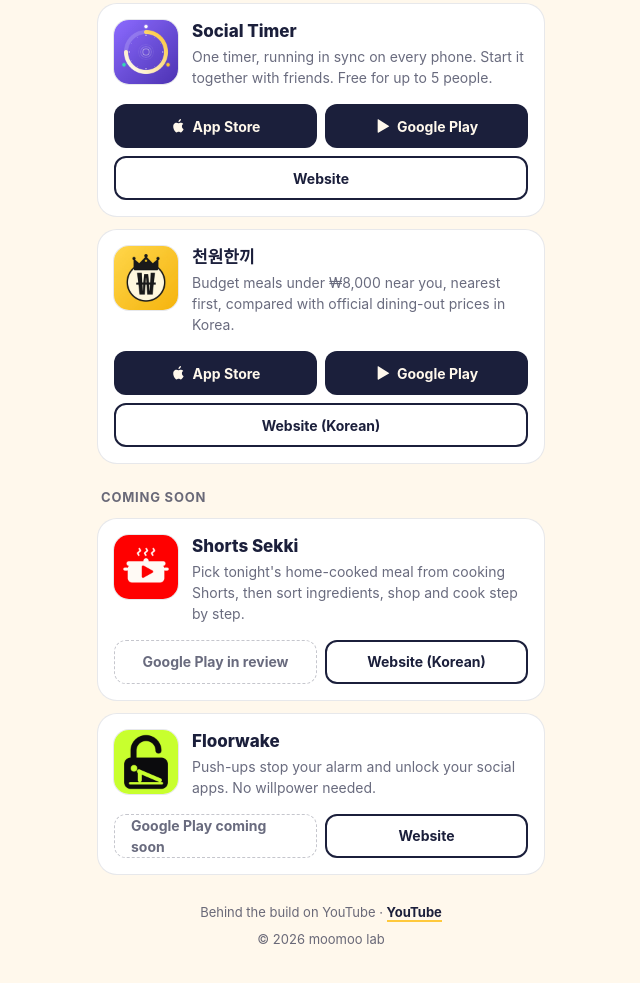
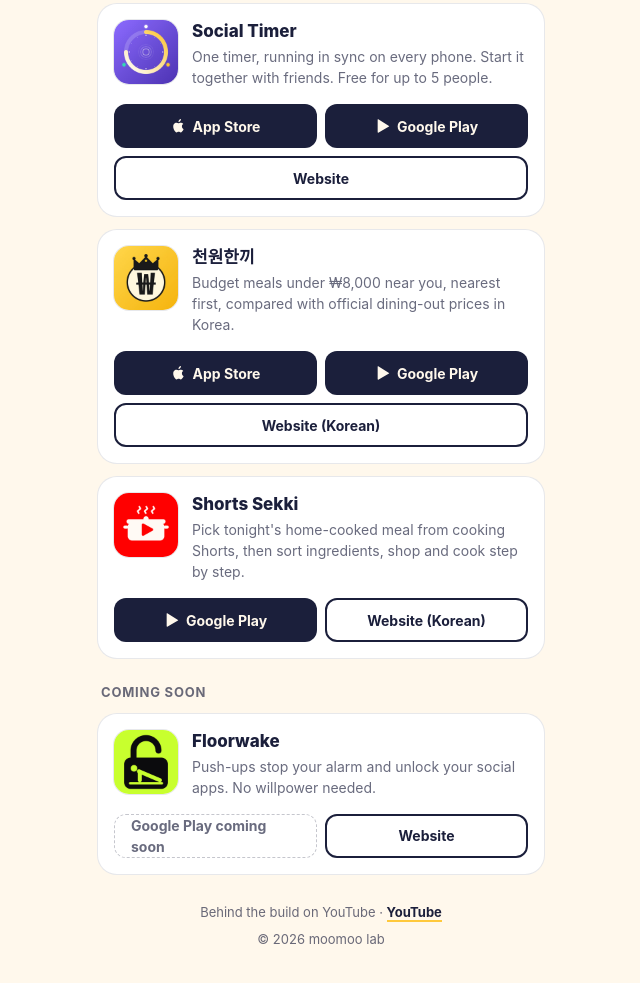
Before and after one commit to moon4754/moomoo-lab, a plain HTML site: page index.html in a window 1280 px wide. Shown: the part 299-1282 px from the top of the page, without its empty margins (319-959 px from the left). Drawn offline with Linux system fonts and the light colour scheme.

Commit message:
쇼츠세끼: move to available now with Google Play link
Co-Authored-By: Claude Opus 5.5 <noreply@anthropic.com>
Claude-Session: https://claude.ai/code/session_016vdb5zQv7Juv5LZ8q1xkCo

```diff
--- a/index.html
+++ b/index.html
@@ -122,9 +122,6 @@ html[lang="en"] [data-en]{display:revert}
           <a class="btn web" href="https://soloflux.net/cheonwon/" data-app="cheonwon_hanggi_web" rel="noopener"><span data-ko>홈페이지</span><span data-en>Website (Korean)</span></a>
         </div>
       </li>
-    </ul>
-    <h2 style="margin-top:24px"><span data-ko>곧 나올 앱</span><span data-en>COMING SOON</span></h2>
-    <ul class="apps">
       <li class="card">
         <img class="icon" src="img/sk.png" width="64" height="64" alt="">
         <div>
@@ -132,10 +129,16 @@ html[lang="en"] [data-en]{display:revert}
           <p class="desc"><span data-ko>요리 쇼츠 넘기다 오늘 메뉴 결정. 재료 정리·장보기·요리 알림·조리 모드까지 이어서.</span><span data-en>Pick tonight's home-cooked meal from cooking Shorts, then sort ingredients, shop and cook step by step.</span></p>
         </div>
         <div class="btns">
-          <span class="btn soon"><span data-ko>Google Play 심사 중</span><span data-en>Google Play in review</span></span>
+          <a class="btn store" href="https://play.google.com/store/apps/details?id=com.mwkim.ratatouille" data-app="shortssekki_play" rel="noopener">
+            <svg viewBox="0 0 24 24" aria-hidden="true"><path d="M4 2.6v18.8c0 .5.5.8.9.6L21 12.9c.4-.2.4-.8 0-1L4.9 2c-.4-.2-.9.1-.9.6z"/></svg>
+            Google Play
+          </a>
           <a class="btn web" href="https://soloflux.net/shortssekki/" data-app="shortssekki_web" rel="noopener"><span data-ko>홈페이지</span><span data-en>Website (Korean)</span></a>
         </div>
       </li>
+    </ul>
+    <h2 style="margin-top:24px"><span data-ko>곧 나올 앱</span><span data-en>COMING SOON</span></h2>
+    <ul class="apps">
       <li class="card">
         <img class="icon" src="img/fw.png" width="64" height="64" alt="">
         <div>
```
